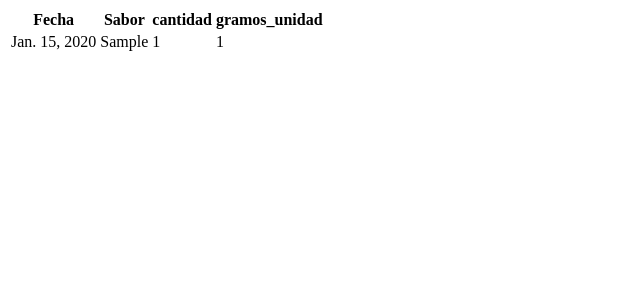
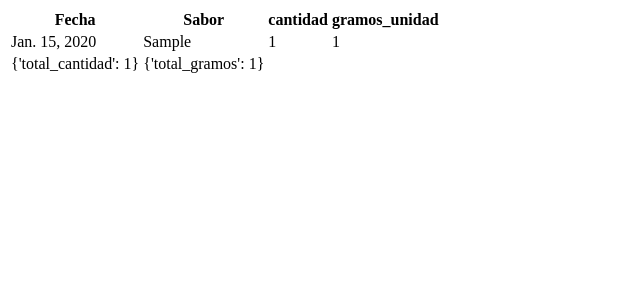
Before and after one commit to Pizarrito/crudDjango, a Django app: page / in a window 1280 px wide. Shown: the top 300 px of the page, without its empty margins (0-640 px from the left). Run offline with Django 4.2, Linux system fonts and the light colour scheme; tables that the repository leaves empty hold one stand-in row (values such as "Sample post").

Commit message:
sumas y tablas

```diff
--- a/vista/templates/datos.html
+++ b/vista/templates/datos.html
@@ -28,9 +28,15 @@
                 <td>{{c.gramos_unidad}}</td>
 
 
-
             </tr>
             {% endfor %}
+            <thead>
+
+                <td>{{resultado}}</td>
+                <td>{{resultado2}}</td>
+
+
+            </thead>
 
         </tbody>
 
--- a/vista/views.py
+++ b/vista/views.py
@@ -1,8 +1,12 @@
 from django.shortcuts import render
+from django.db.models import Sum
 from .models import ventas
 
 # Create your views here.
 
 def list(request):
     datosListado = ventas.objects.all()
-    return render(request,'datos.html',{"ventas":datosListado})
+    resultado = ventas.objects.aggregate(total_cantidad=Sum("cantidad"))
+    resultado2 = ventas.objects.aggregate(total_gramos=Sum("gramos_unidad"))
+
+    return render(request,'datos.html',{"ventas":datosListado,"resultado":resultado,"resultado2":resultado2})
```
